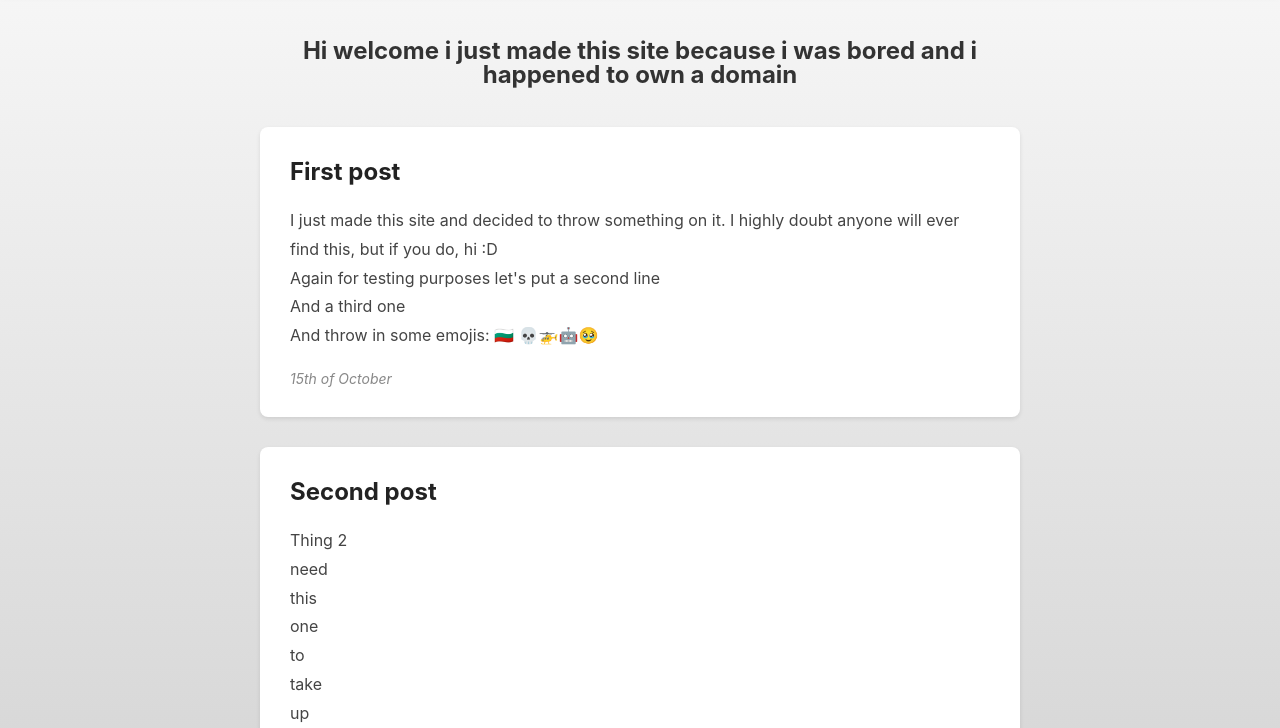
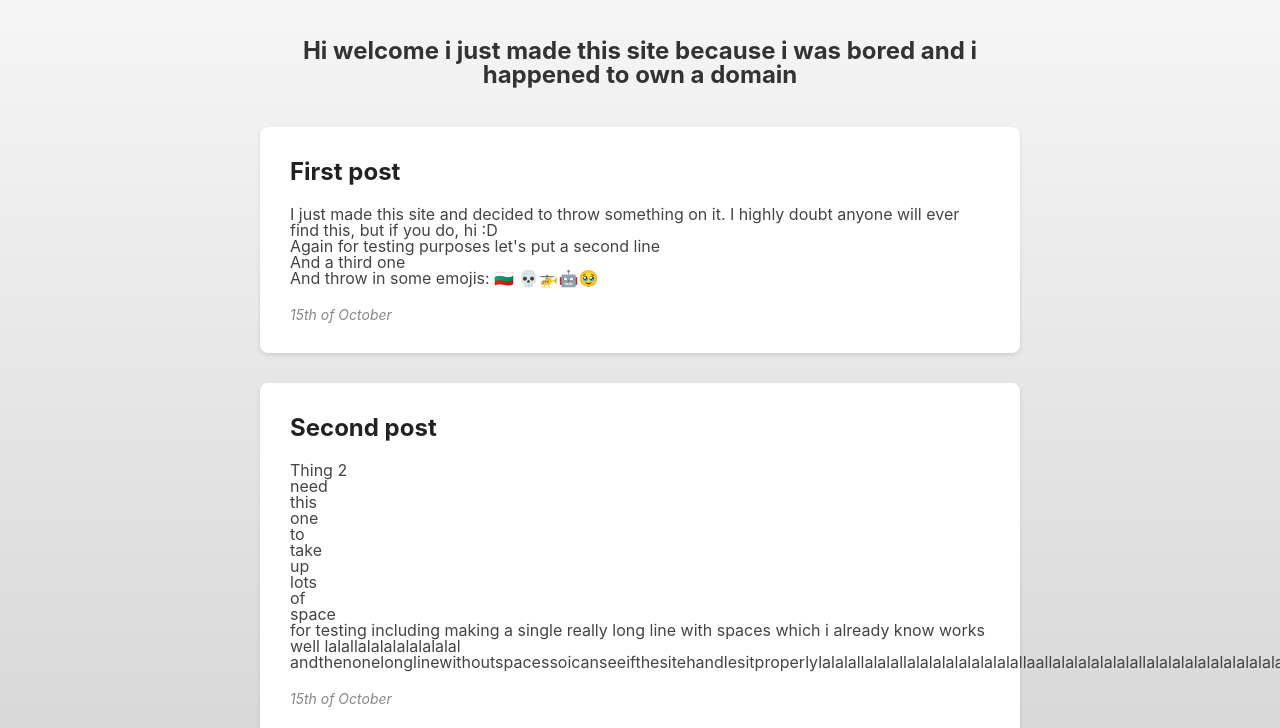
Before and after one commit to RousevGH/rousev.com, a plain HTML site: page index.html in a window 1280 px wide. Shown: the part 61-789 px from the top of the page. Drawn offline with Linux system fonts and the light colour scheme; no server answers.

Commit message:
Update index.html

```diff
--- a/index.html
+++ b/index.html
@@ -92,7 +92,7 @@
         }
 
         .blog-post-content {
-            line-height: 1.8;
+            line-height: 1.0;
             white-space: pre-wrap;
             color: #444;
         }
```
